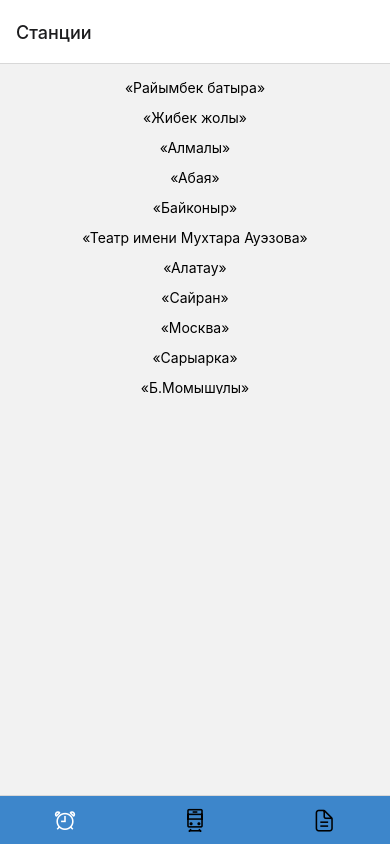
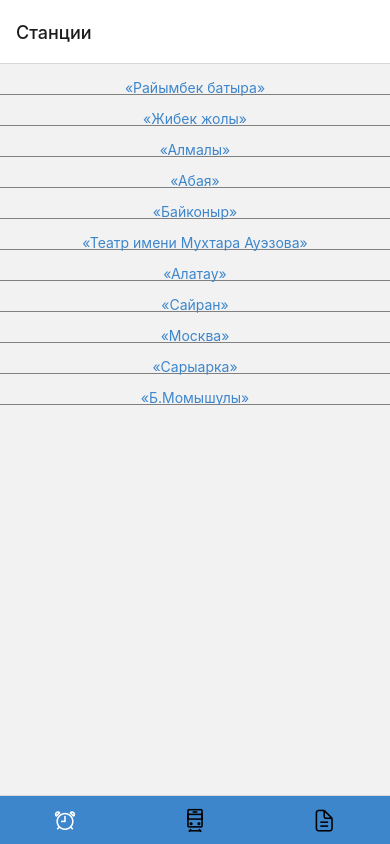
Before and after one commit to NurgaliyevS/Metro-app, a React Native app: screen /StationScreen in a window 390 px wide. Built offline with nearby package versions, Linux system fonts and the light colour scheme.

Commit message:
Upd station

```diff
--- a/src/components/station/Station.jsx
+++ b/src/components/station/Station.jsx
@@ -1,21 +1,19 @@
 import React from 'react';
-import { View, ScrollView, Pressable, Text } from 'react-native';
+import { View, ScrollView, Pressable } from 'react-native';
 import styled from 'styled-components/native';
 
 const StationView = styled.View`
   padding: 15px;
   flex: 1;
-`;
-
-const StationContainer = styled.View`
-  flex: 1;
+  border-bottom-width: 0.4px;
+  border-bottom-color: gray
+  border-bottom: solid;
 `;
 
 const StationTitle = styled.Text`
   text-align: center;
+  color: #3d86cb;
 `;
-
-const StationButton = styled.Button``;
 
 function Station({ navigation }) {
   return (
@@ -29,10 +27,7 @@ function Station({ navigation }) {
               });
             }}
           >
-            <StationTitle>
-              «Райымбек батыра»{'\n'}
-              {'\n'}
-            </StationTitle>
+            <StationTitle>«Райымбек батыра»</StationTitle>
           </Pressable>
         </StationView>
 
```
